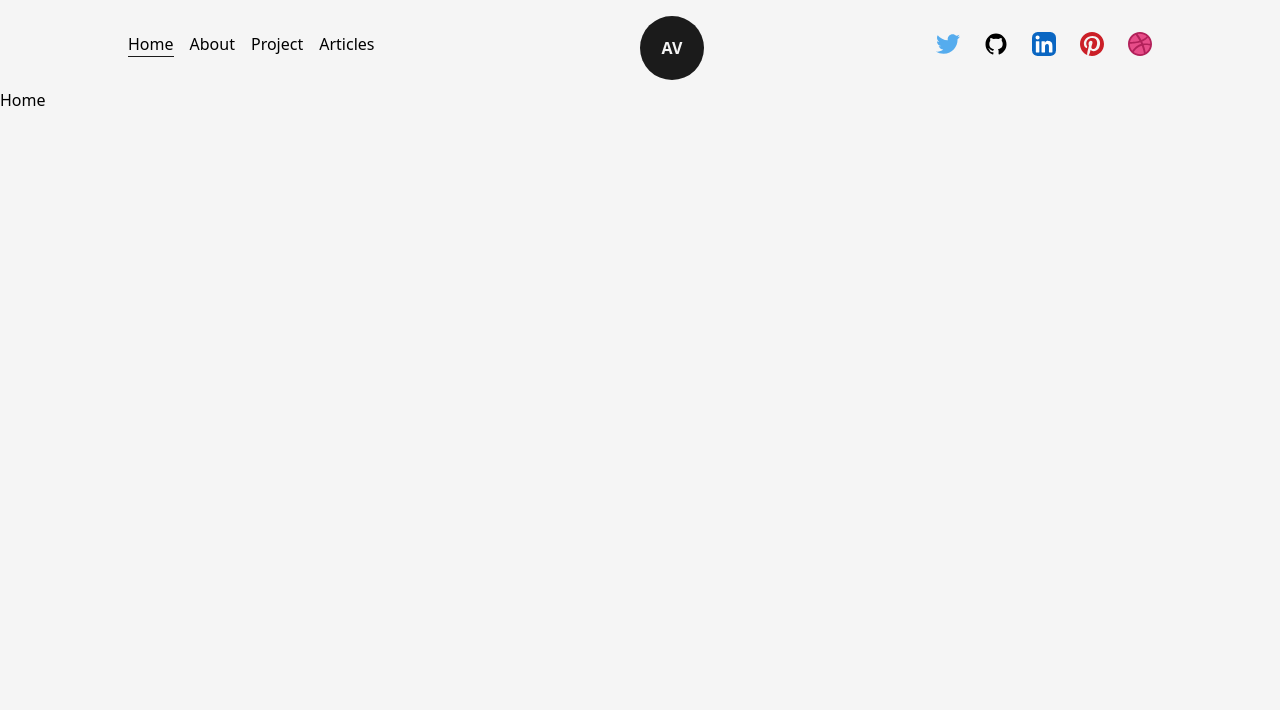
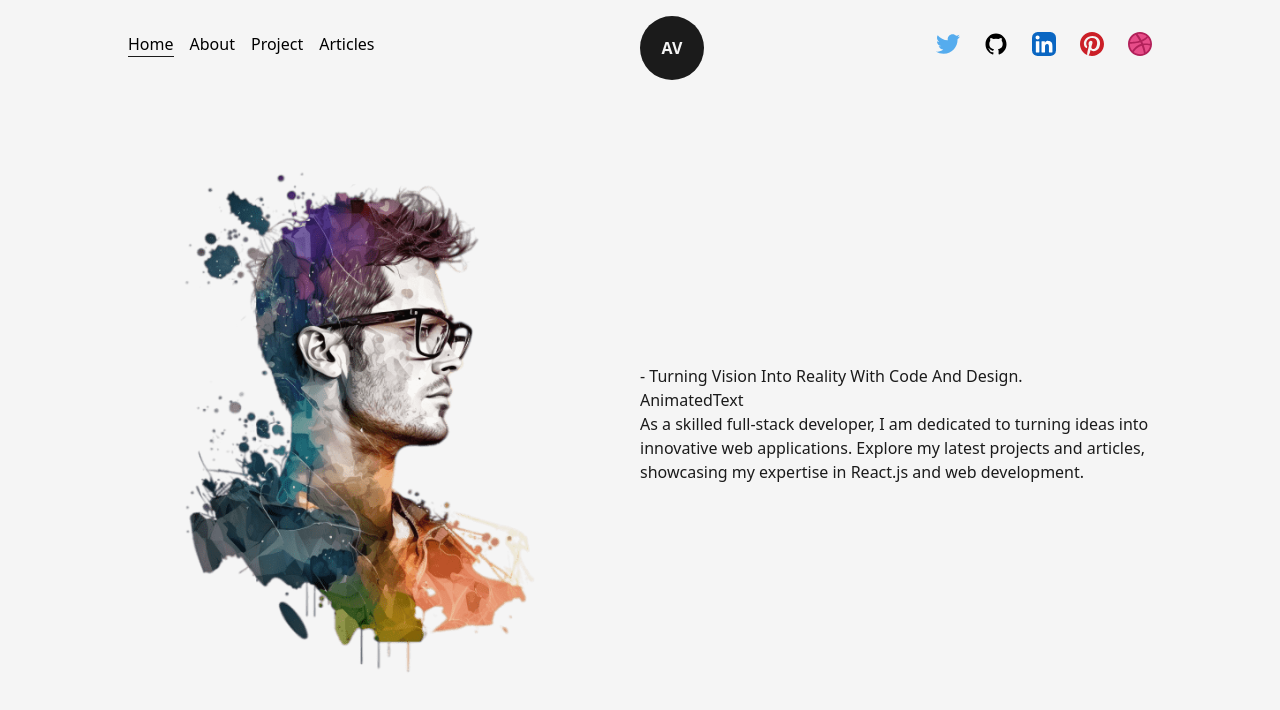
Before and after one commit to amerv97/Next.js-amervarajic-portfolio, a Next.js app in the folder Next.js-Developer-Portfolio-Starter-Code-main/: page / in a window 1280 px wide. Shown: the top 710 px of the page. Built offline with nearby package versions, Linux system fonts and the light colour scheme.

Commit message:
imporeted image, styled & created AnimTex compoent

```diff
--- /dev/null
+++ b/Next.js-Developer-Portfolio-Starter-Code-main/src/components/AnimatedText.js
@@ -0,0 +1,9 @@
+import React from 'react'
+
+const AnimatedText = () => {
+  return (
+    <div>AnimatedText</div>
+  )
+}
+
+export default AnimatedText
--- /dev/null
+++ b/Next.js-Developer-Portfolio-Starter-Code-main/src/components/Layout.js
@@ -0,0 +1,13 @@
+import React from "react";
+
+const Layout = ({ children, className }) => {
+  return (
+    <div
+      className={`w-full h-full inline-block z-0 bg-light p-32 ${className}`}
+    >
+      {children}
+    </div>
+  );
+};
+
+export default Layout;
--- a/Next.js-Developer-Portfolio-Starter-Code-main/src/pages/index.js
+++ b/Next.js-Developer-Portfolio-Starter-Code-main/src/pages/index.js
@@ -1,5 +1,8 @@
-import Head from 'next/head'
-
+import Layout from "@/components/Layout";
+import Head from "next/head";
+import Image from "next/image";
+import profilePic from "../../public/images/profile/developer-pic-1.png";
+import AnimatedText from "@/components/AnimatedText";
 
 export default function Home() {
   return (
@@ -7,12 +10,30 @@ export default function Home() {
       <Head>
         <title>Create Next App</title>
         <meta name="description" content="Generated by create next app" />
-
       </Head>
-      <main >
-        Home
+      <main className="flex items-center text-dark w-full min-h-screen ">
+        <Layout className="pt-0">
+          <div className="flex items-center justify-between w-full">
+            <div className="w-1/2">
+              <Image
+                src={profilePic}
+                alt="Amer Varajic"
+                className="w-full h-auto"
+              />
+            </div>
+            <div className="w-1/2">
+              <h1>- Turning Vision Into Reality With Code And Design. </h1>
+              <AnimatedText />
+              <p>
+                As a skilled full-stack developer, I am dedicated to turning
+                ideas into innovative web applications. Explore my latest
+                projects and articles, showcasing my expertise in React.js and
+                web development.
+              </p>
+            </div>
+          </div>
+        </Layout>
       </main>
-
     </>
-  )
+  );
 }
```
